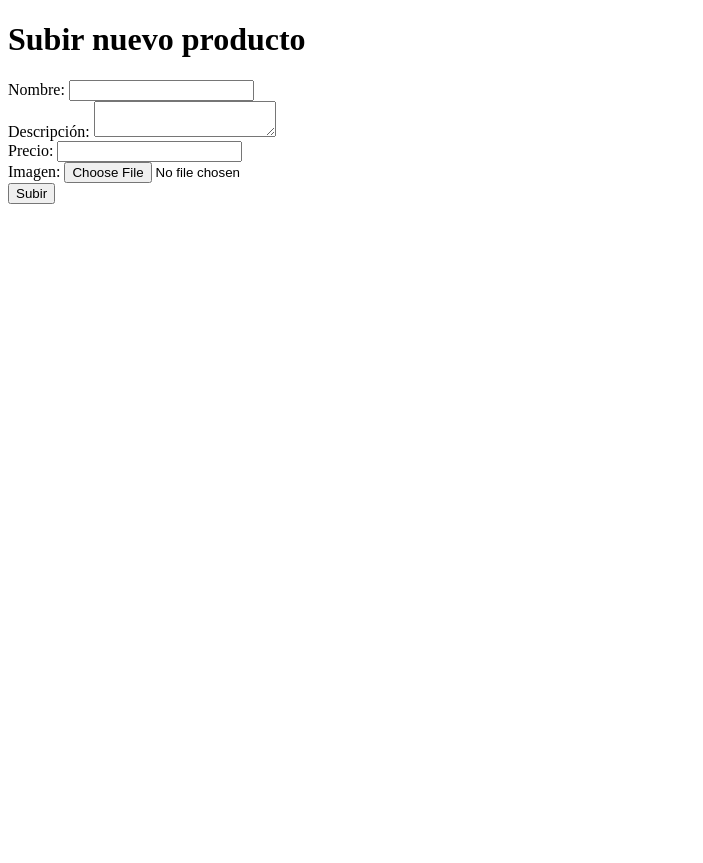
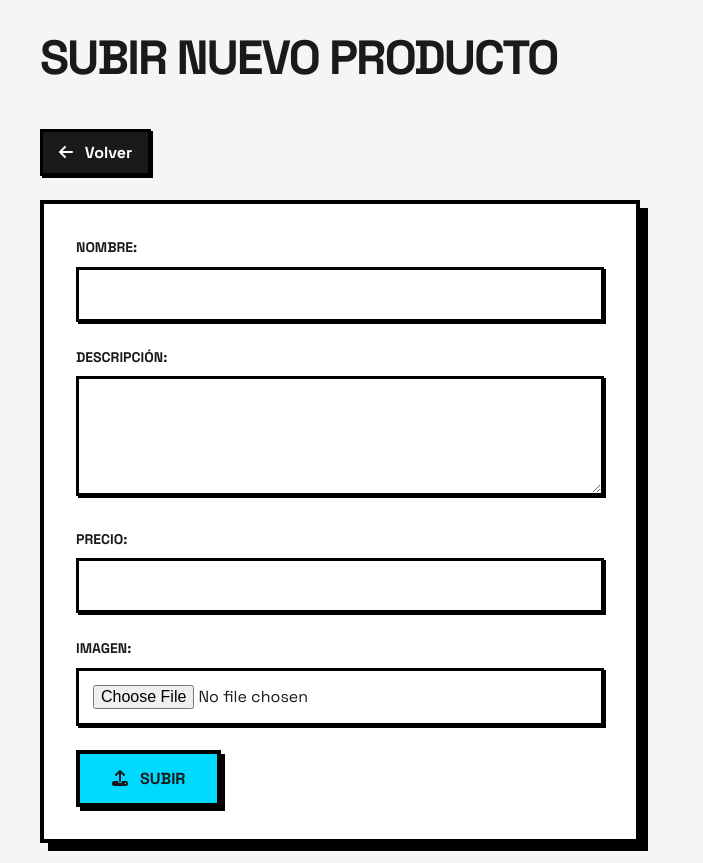
Before and after one commit to Lilithbtw/ecommerce, a PHP site: page /views/upload.php in a window 1280 px wide. Shown: the whole page, without its empty margins (0-703 px from the left). Before the commit the page ends 204 px from the top, so only its background shows below. Run offline with PHP 8.4, Linux system fonts and the light colour scheme.

Commit message:
Improved CSS to be in neobrutalist style

```diff
--- /dev/null
+++ b/public/css/neobrutalist.css
@@ -0,0 +1,400 @@
+/* Neobrutalist E-Commerce Design System */
+@import url('https://fonts.googleapis.com/css2?family=Space+Grotesk:wght@400;700&family=JetBrains+Mono:wght@400;700&display=swap');
+
+:root {
+  --primary: #FF6B35;
+  --secondary: #F7C331;
+  --accent: #00D9FF;
+  --dark: #1A1A1A;
+  --light: #FFFFFF;
+  --border: #000000;
+  --shadow: 4px 4px 0px rgba(0, 0, 0, 1);
+  --shadow-lg: 8px 8px 0px rgba(0, 0, 0, 1);
+  --shadow-sm: 2px 2px 0px rgba(0, 0, 0, 1);
+}
+
+* {
+  margin: 0;
+  padding: 0;
+  box-sizing: border-box;
+}
+
+body {
+  font-family: 'Space Grotesk', sans-serif;
+  background: #F5F5F5;
+  color: var(--dark);
+  line-height: 1.6;
+  padding: 20px;
+  min-height: 100vh;
+}
+
+/* Typography */
+h1 {
+  font-size: 3rem;
+  font-weight: 700;
+  margin-bottom: 2rem;
+  text-transform: uppercase;
+  letter-spacing: -2px;
+}
+
+h2 {
+  font-size: 2rem;
+  font-weight: 700;
+  margin-bottom: 1.5rem;
+  text-transform: uppercase;
+}
+
+h3 {
+  font-size: 1.25rem;
+  font-weight: 700;
+  margin-bottom: 0.5rem;
+}
+
+/* Container */
+.container {
+  max-width: 1200px;
+  margin: 0 auto;
+}
+
+/* Navigation */
+.nav {
+  display: flex;
+  gap: 1rem;
+  flex-wrap: wrap;
+  margin-bottom: 2rem;
+  padding: 1.5rem;
+  background: var(--light);
+  border: 4px solid var(--border);
+  box-shadow: var(--shadow-lg);
+}
+
+.nav a {
+  padding: 0.75rem 1.5rem;
+  background: var(--secondary);
+  border: 3px solid var(--border);
+  box-shadow: var(--shadow-sm);
+  text-decoration: none;
+  color: var(--dark);
+  font-weight: 700;
+  text-transform: uppercase;
+  transition: all 0.1s ease;
+  font-size: 0.9rem;
+}
+
+.nav a:hover {
+  transform: translate(2px, 2px);
+  box-shadow: 2px 2px 0px var(--border);
+}
+
+.nav a:active {
+  transform: translate(4px, 4px);
+  box-shadow: none;
+}
+
+/* Buttons */
+.btn {
+  padding: 0.875rem 2rem;
+  background: var(--primary);
+  border: 4px solid var(--border);
+  box-shadow: var(--shadow);
+  color: var(--light);
+  font-weight: 700;
+  text-transform: uppercase;
+  cursor: pointer;
+  font-size: 1rem;
+  transition: all 0.1s ease;
+  font-family: 'Space Grotesk', sans-serif;
+}
+
+.btn:hover {
+  transform: translate(4px, 4px);
+  box-shadow: none;
+}
+
+.btn-secondary {
+  background: var(--accent);
+  color: var(--dark);
+}
+
+.btn-small {
+  padding: 0.5rem 1rem;
+  font-size: 0.875rem;
+  box-shadow: var(--shadow-sm);
+}
+
+/* Cards */
+.card {
+  background: var(--light);
+  border: 4px solid var(--border);
+  box-shadow: var(--shadow-lg);
+  padding: 1.5rem;
+  margin-bottom: 1.5rem;
+}
+
+.card-header {
+  border-bottom: 3px solid var(--border);
+  padding-bottom: 1rem;
+  margin-bottom: 1rem;
+}
+
+/* Product Grid */
+.product-grid {
+  display: grid;
+  grid-template-columns: repeat(auto-fill, minmax(280px, 1fr));
+  gap: 2rem;
+  margin-top: 2rem;
+}
+
+.product-card {
+  background: var(--light);
+  border: 4px solid var(--border);
+  box-shadow: var(--shadow-lg);
+  overflow: hidden;
+  transition: transform 0.2s ease;
+}
+
+.product-card:hover {
+  transform: rotate(-1deg);
+}
+
+.product-img {
+  width: 100%;
+  height: 200px;
+  object-fit: cover;
+  border-bottom: 4px solid var(--border);
+  display: block;
+}
+
+.product-body {
+  padding: 1.5rem;
+}
+
+.product-title {
+  font-size: 1.25rem;
+  margin-bottom: 0.75rem;
+  text-transform: uppercase;
+}
+
+.product-desc {
+  margin-bottom: 1rem;
+  line-height: 1.5;
+  color: #666;
+}
+
+.product-price {
+  font-size: 1.5rem;
+  font-weight: 700;
+  color: var(--primary);
+  margin-bottom: 1rem;
+  font-family: 'JetBrains Mono', monospace;
+}
+
+/* Forms */
+.form-group {
+  margin-bottom: 1.5rem;
+}
+
+.form-label {
+  display: block;
+  font-weight: 700;
+  margin-bottom: 0.5rem;
+  text-transform: uppercase;
+  font-size: 0.875rem;
+}
+
+.form-input,
+.form-textarea,
+.form-select {
+  width: 100%;
+  padding: 0.875rem;
+  border: 3px solid var(--border);
+  background: var(--light);
+  font-size: 1rem;
+  font-family: 'Space Grotesk', sans-serif;
+  box-shadow: var(--shadow-sm);
+}
+
+.form-input:focus,
+.form-textarea:focus,
+.form-select:focus {
+  outline: none;
+  border-color: var(--primary);
+  box-shadow: var(--shadow);
+}
+
+.form-textarea {
+  min-height: 120px;
+  resize: vertical;
+}
+
+/* Table */
+.table {
+  width: 100%;
+  border-collapse: separate;
+  border-spacing: 0;
+  border: 4px solid var(--border);
+  box-shadow: var(--shadow-lg);
+  background: var(--light);
+}
+
+.table th {
+  background: var(--dark);
+  color: var(--light);
+  padding: 1rem;
+  text-align: left;
+  font-weight: 700;
+  text-transform: uppercase;
+  border-bottom: 4px solid var(--border);
+}
+
+.table td {
+  padding: 1rem;
+  border-bottom: 2px solid var(--border);
+}
+
+.table tr:last-child td {
+  border-bottom: none;
+}
+
+.table-img {
+  max-width: 80px;
+  border: 2px solid var(--border);
+}
+
+/* Alert/Message Box */
+.alert {
+  padding: 1.5rem;
+  border: 4px solid var(--border);
+  box-shadow: var(--shadow);
+  margin-bottom: 1.5rem;
+  font-weight: 700;
+}
+
+.alert-success {
+  background: #4ADE80;
+}
+
+.alert-error {
+  background: #F87171;
+}
+
+.alert-info {
+  background: var(--accent);
+}
+
+/* Back Link */
+.back-link {
+  display: inline-block;
+  padding: 0.5rem 1rem;
+  background: var(--dark);
+  color: var(--light);
+  text-decoration: none;
+  border: 3px solid var(--border);
+  box-shadow: var(--shadow-sm);
+  font-weight: 700;
+  margin-bottom: 1.5rem;
+  transition: all 0.1s ease;
+}
+
+.back-link:hover {
+  transform: translate(2px, 2px);
+  box-shadow: none;
+}
+
+/* Product Detail */
+.product-detail {
+  display: grid;
+  grid-template-columns: 1fr 1fr;
+  gap: 2rem;
+  background: var(--light);
+  border: 4px solid var(--border);
+  box-shadow: var(--shadow-lg);
+  padding: 2rem;
+}
+
+.product-detail-img {
+  width: 100%;
+  max-width: 500px;
+  border: 4px solid var(--border);
+  box-shadow: var(--shadow);
+}
+
+/* Cart */
+.cart-empty {
+  text-align: center;
+  padding: 3rem;
+  background: var(--light);
+  border: 4px solid var(--border);
+  box-shadow: var(--shadow-lg);
+}
+
+.cart-total {
+  text-align: right;
+  font-size: 1.5rem;
+  font-weight: 700;
+  margin-top: 1.5rem;
+  padding-top: 1rem;
+  border-top: 3px solid var(--border);
+}
+
+/* Upload Form */
+.upload-form {
+  background: var(--light);
+  border: 4px solid var(--border);
+  box-shadow: var(--shadow-lg);
+  padding: 2rem;
+  max-width: 600px;
+}
+
+/* Badge */
+.badge {
+  display: inline-block;
+  padding: 0.25rem 0.75rem;
+  background: var(--secondary);
+  border: 2px solid var(--border);
+  font-size: 0.75rem;
+  font-weight: 700;
+  text-transform: uppercase;
+}
+
+/* Responsive */
+@media (max-width: 768px) {
+  h1 {
+    font-size: 2rem;
+  }
+
+  .product-grid {
+    grid-template-columns: 1fr;
+  }
+
+  .product-detail {
+    grid-template-columns: 1fr;
+  }
+
+  .nav {
+    flex-direction: column;
+  }
+
+  body {
+    padding: 10px;
+  }
+}
+
+/* Loading Animation */
+@keyframes brutalist-pulse {
+  0%, 100% {
+    transform: scale(1);
+  }
+  50% {
+    transform: scale(1.05);
+  }
+}
+
+.loading {
+  animation: brutalist-pulse 1s ease-in-out infinite;
+}
+
+/* Icon styling (if using font-awesome) */
+.icon {
+  margin-right: 0.5rem;
+}
--- a/views/upload.php
+++ b/views/upload.php
@@ -1,11 +1,44 @@
-<!doctype html><html><head><meta charset="utf-8"><title>Subir producto</title></head><body>
-<h1>Subir nuevo producto</h1>
-<form method="post" enctype="multipart/form-data">
-  <input type="hidden" name="csrf" value="<?=htmlspecialchars($_SESSION['csrf']??'')?>">
-  Nombre: <input name="name"><br>
-  Descripción: <textarea name="description"></textarea><br>
-  Precio: <input name="price"><br>
-  Imagen: <input type="file" name="image" accept="image/*"><br>
-  <button>Subir</button>
-</form>
-</body></html>
+<!doctype html>
+<html lang="es">
+<head>
+    <meta charset="utf-8">
+    <meta name="viewport" content="width=device-width, initial-scale=1.0">
+    <title>Subir producto</title>
+    <link rel="stylesheet" href="/css/neobrutalist.css">
+    <link rel="stylesheet" href="https://cdnjs.cloudflare.com/ajax/libs/font-awesome/6.4.0/css/all.min.css">
+</head>
+<body>
+<div class="container">
+    <h1>Subir nuevo producto</h1>
+    <a href="/admin" class="back-link"><i class="icon fa-solid fa-arrow-left"></i> Volver</a>
+
+    <div class="upload-form">
+        <form method="post" enctype="multipart/form-data">
+            <input type="hidden" name="csrf" value="<?=htmlspecialchars($_SESSION['csrf']??'')?>">
+
+            <div class="form-group">
+                <label for="name" class="form-label">Nombre:</label>
+                <input id="name" name="name" class="form-input">
+            </div>
+
+            <div class="form-group">
+                <label for="description" class="form-label">Descripción:</label>
+                <textarea id="description" name="description" class="form-textarea"></textarea>
+            </div>
+
+            <div class="form-group">
+                <label for="price" class="form-label">Precio:</label>
+                <input id="price" name="price" class="form-input" type="number" step="0.01">
+            </div>
+
+            <div class="form-group">
+                <label for="image" class="form-label">Imagen:</label>
+                <input id="image" type="file" name="image" accept="image/*" class="form-input">
+            </div>
+
+            <button class="btn btn-secondary" type="submit"><i class="icon fa-solid fa-upload"></i> Subir</button>
+        </form>
+    </div>
+</div>
+</body>
+</html>
```
Also changed, not shown: views/admin.php (+31 -6 lines), views/cart.php (+39 -8 lines), views/home.php (+45 -16 lines), views/login.php (+28 -8 lines), views/product.php (+35 -12 lines).
